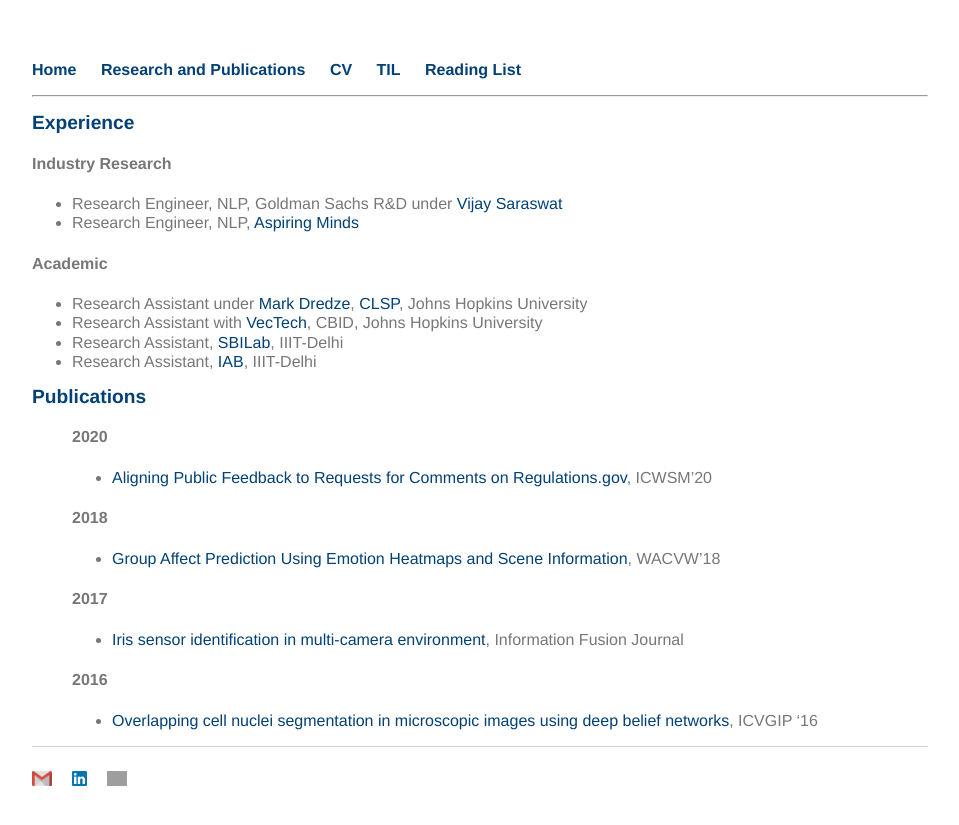
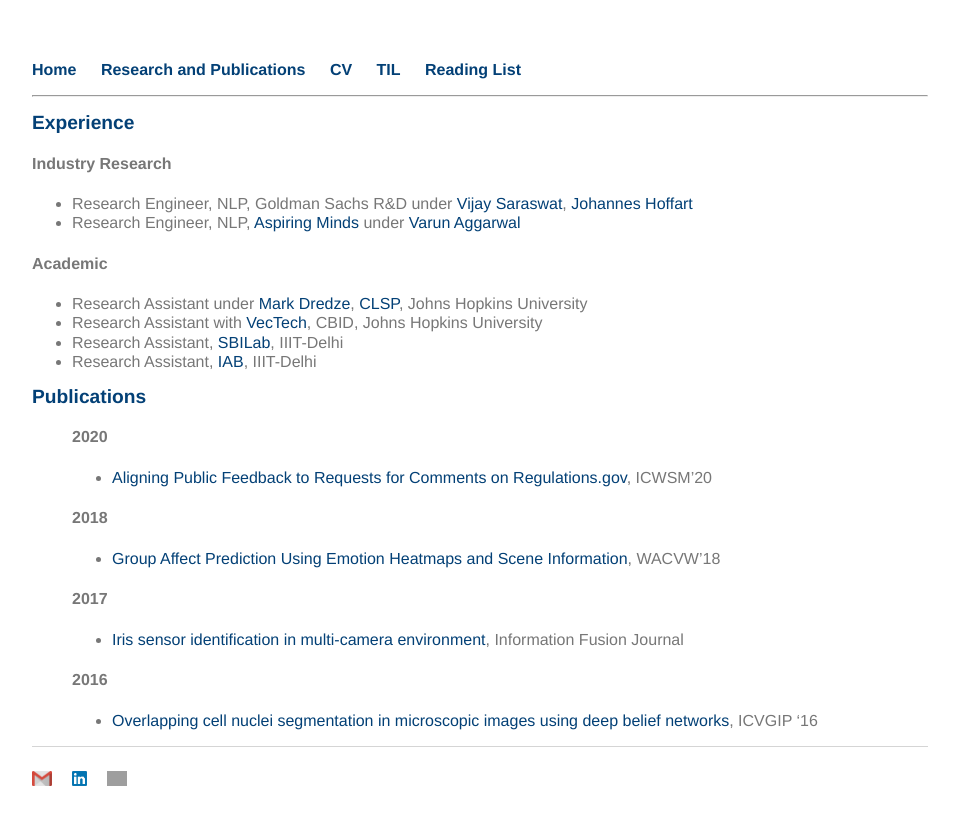
Before and after one commit to ManyaWadhwa/manyawadhwa.github.io, a Jekyll site: the page built from projects/index.md, in a window 1280 px wide. Shown: the top 825 px of the page, without its empty margins (160-1119 px from the left). Built offline with Jekyll 4.4.1, drawn with Linux system fonts in a browser that asks for light colours; grey boxes are pictures that could not be loaded.

Commit message:
added scholar links

```diff
--- a/projects/index.md
+++ b/projects/index.md
@@ -6,11 +6,11 @@
 ## Experience
 
 #### Industry Research
-- Research Engineer, NLP, Goldman Sachs R&D under [Vijay Saraswat](https://scholar.google.com/citations?user=yT1DBNsAAAAJ&hl=en)
-- Research Engineer, NLP, [Aspiring Minds](https://www.aspiringminds.com/)
+- Research Engineer, NLP, Goldman Sachs R&D under [Vijay Saraswat](https://scholar.google.com/citations?user=yT1DBNsAAAAJ&hl=en), [Johannes Hoffart](https://scholar.google.com/citations?user=odKVNH0AAAAJ&hl=en&oi=ao)
+- Research Engineer, NLP, [Aspiring Minds](https://www.aspiringminds.com/) under [Varun Aggarwal](https://scholar.google.com/citations?user=T9P8hx4AAAAJ&hl=en)
 
 #### Academic
-- Research Assistant under [Mark Dredze](https://www.cs.jhu.edu/~mdredze/), [CLSP](https://www.clsp.jhu.edu/), Johns Hopkins University
+- Research Assistant under [Mark Dredze](https://scholar.google.com/citations?user=7jNkTbYAAAAJ&hl=en&oi=ao), [CLSP](https://www.clsp.jhu.edu/), Johns Hopkins University
 - Research Assistant with [VecTech](https://www.vectech.io/), CBID, Johns Hopkins University
 - Research Assistant, [SBILab](http://sbilab.iiitd.edu.in/), IIIT-Delhi
 - Research Assistant, [IAB](http://iab-rubric.org/), IIIT-Delhi
```
